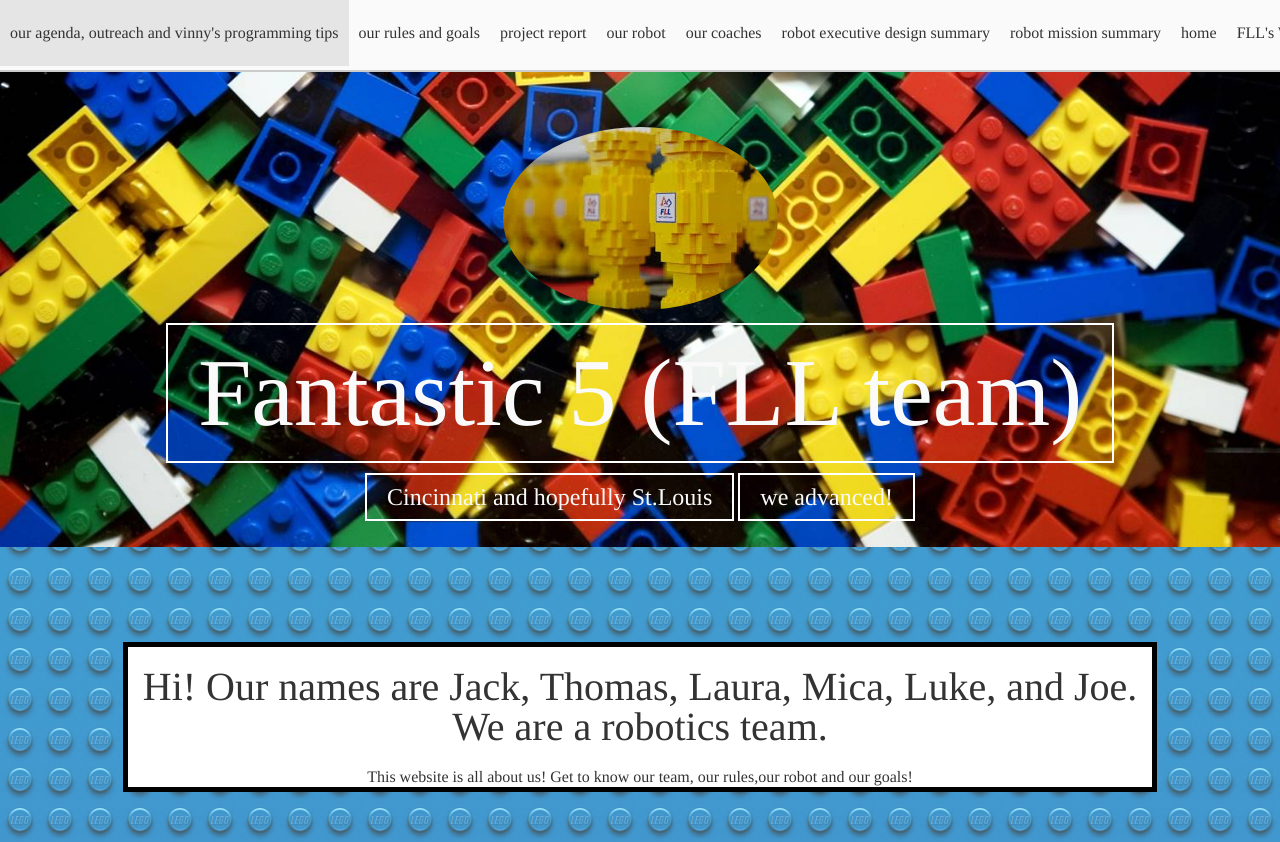
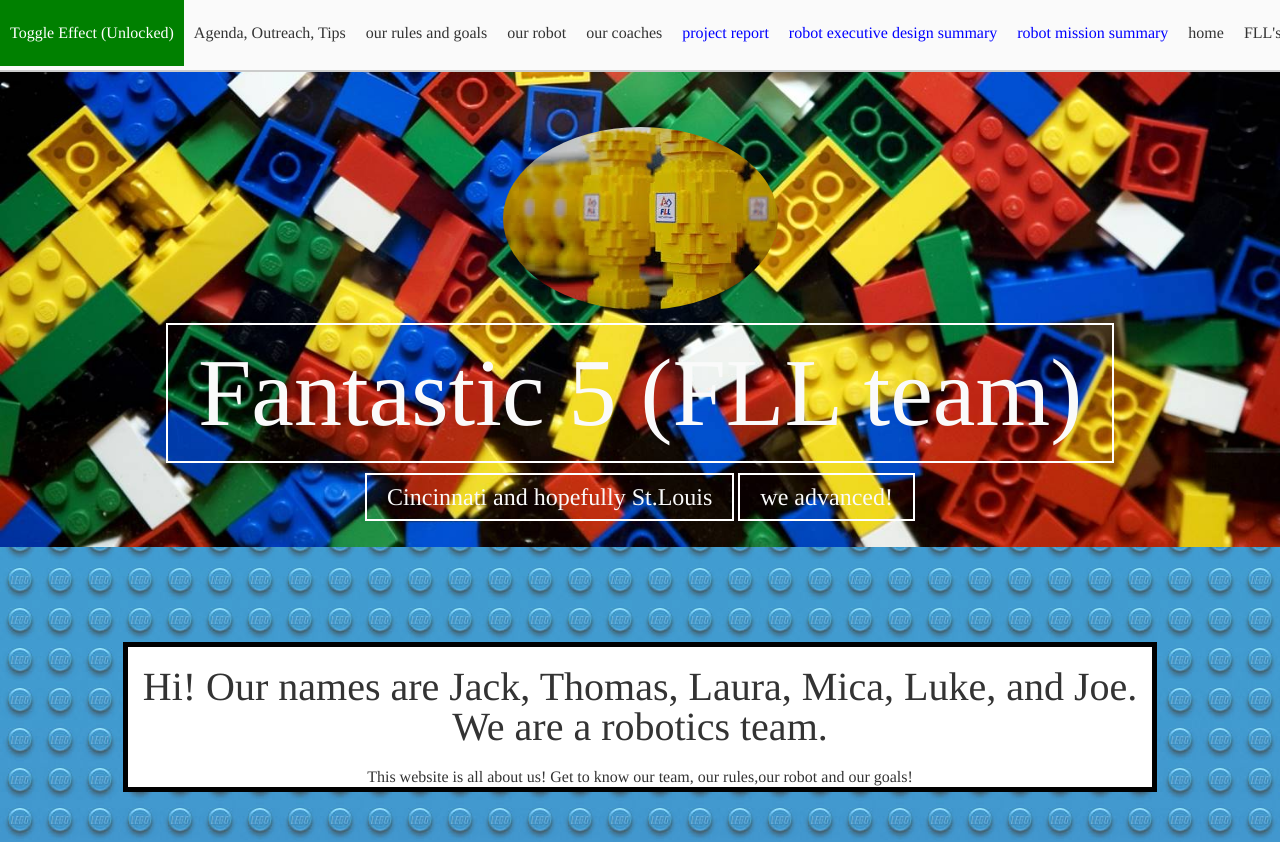
Before and after one commit to fan5fll/fan5fll, a Jekyll site: the page built from index.html, in a window 1280 px wide. Shown: the top 842 px of the page. Built offline with Jekyll 4.4.1, drawn with Linux system fonts in a browser that asks for light colours; nearby versions of some CDN libraries; comment, search, counter and statistics services are not loaded; grey boxes are pictures that could not be loaded.

Commit message:
changed a lot w/ header and cookies

```diff
--- a/_includes/footer.html
+++ b/_includes/footer.html
@@ -8,6 +8,31 @@
 
         </footer>
 <script>
+	var cookie = Cookies.get('toggleEffects');
+	var effectsOn = false
+	if (cookie !== undefined){
+		cookieBoolean = cookie === "false" ? false : true;
+		effectsOn = cookieBoolean;
+	}
+	function handleToggling(){
+		if(effectsOn){
+			$(".container").removeClass('no-spinny');
+			$("#toggle-button").removeClass("off");
+		} else {
+			$(".container").addClass('no-spinny');
+			$("#toggle-button").addClass("off");
+		}
+		var textLabel = effectsOn ? "Unlocked" : "Locked";
+		Cookies.set('toggleEffects', effectsOn);
+		$("#toggle-button").text("Toggle Effect (" + textLabel + ")")
+	}
+	$("#toggle-button").on('click', function(){
+		effectsOn = !effectsOn;
+	 	handleToggling();
+	});
+	handleToggling();
+</script>
+<script>
 (function(i,s,o,g,r,a,m){i['GoogleAnalyticsObject']=r;i[r]=i[r]||function(){
 (i[r].q=i[r].q||[]).push(arguments)},i[r].l=1*new Date();a=s.createElement(o),
 m=s.getElementsByTagName(o)[0];a.async=1;a.src=g;m.parentNode.insertBefore(a,m)
--- a/_includes/head.html
+++ b/_includes/head.html
@@ -3,4 +3,6 @@
   <link rel="stylesheet" href="/css/reset.css">
   <link rel="stylesheet" href="/css/global.css">
       <link rel="icon" type="image/png" href="favicon.ico">
+  <script src="https://code.jquery.com/jquery-3.1.0.min.js" integrity="sha256-cCueBR6CsyA4/9szpPfrX3s49M9vUU5BgtiJj06wt/s=" crossorigin="anonymous"></script>
+  <script type="text/javascript" src="https://cdnjs.cloudflare.com/ajax/libs/js-cookie/2.1.2/js.cookie.js"></script>
 </head>
--- a/_includes/header.html
+++ b/_includes/header.html
@@ -1,13 +1,19 @@
 <header>
   <nav>
+  		<ul>
+	  		<li>
+	  			<a href="#" id="toggle-button">Toggle Effect (Unlocked)</a>
+	  		</li>
+  		</ul>
         <ul>
-            <li><a href="agenda-outreach-tips.html" >our agenda, outreach and vinny's programming tips</a></li>
+            <li><a href="agenda-outreach-tips.html" >Agenda, Outreach, Tips</a></li>
                 <li><a href="rules-goals.html" >our rules and goals</a></li>
-                <li><a href="project.pdf" target="_blank">project report</a></li>
+
                 <li><a href="robot.html" >our robot</a></li>
                 <li><a href="coaches.html" >our coaches</a></li>
-                <li><a target="_blank" href="rdes.pdf" >robot executive design summary</a></li>
-            	<li><a target="_blank" href="rms.pdf" >robot mission summary</a></li>
+                <li><a class="pdf" href="project.pdf" target="_blank">project report</a></li>
+                <li><a class="pdf" target="_blank" href="rdes.pdf" >robot executive design summary</a></li>
+            	<li><a class="pdf" target="_blank" href="rms.pdf" >robot mission summary</a></li>
             	<li><a href="index.html" >home</a></li>
             <li><a href="http://www.firstlegoleague.org" target="_blank">FLL's Website</a></li>
 
--- a/css/global.css
+++ b/css/global.css
@@ -3,6 +3,14 @@
     padding: 0;
 }
 
+#toggle-button {
+    background-color: green;
+    color: white;
+}
+
+#toggle-button.off {
+    background-color: red;
+}
 body {
      color: #333;
     font-family: times  , arial, sans-serif;
@@ -50,6 +58,14 @@
 
 nav li a:hover {
     background: #e5e5e5;
+}
+
+nav li a.pdf:hover {
+    background: yellow;
+}
+
+.pdf {
+    color: blue;
 }
 
 #my-name {
```
